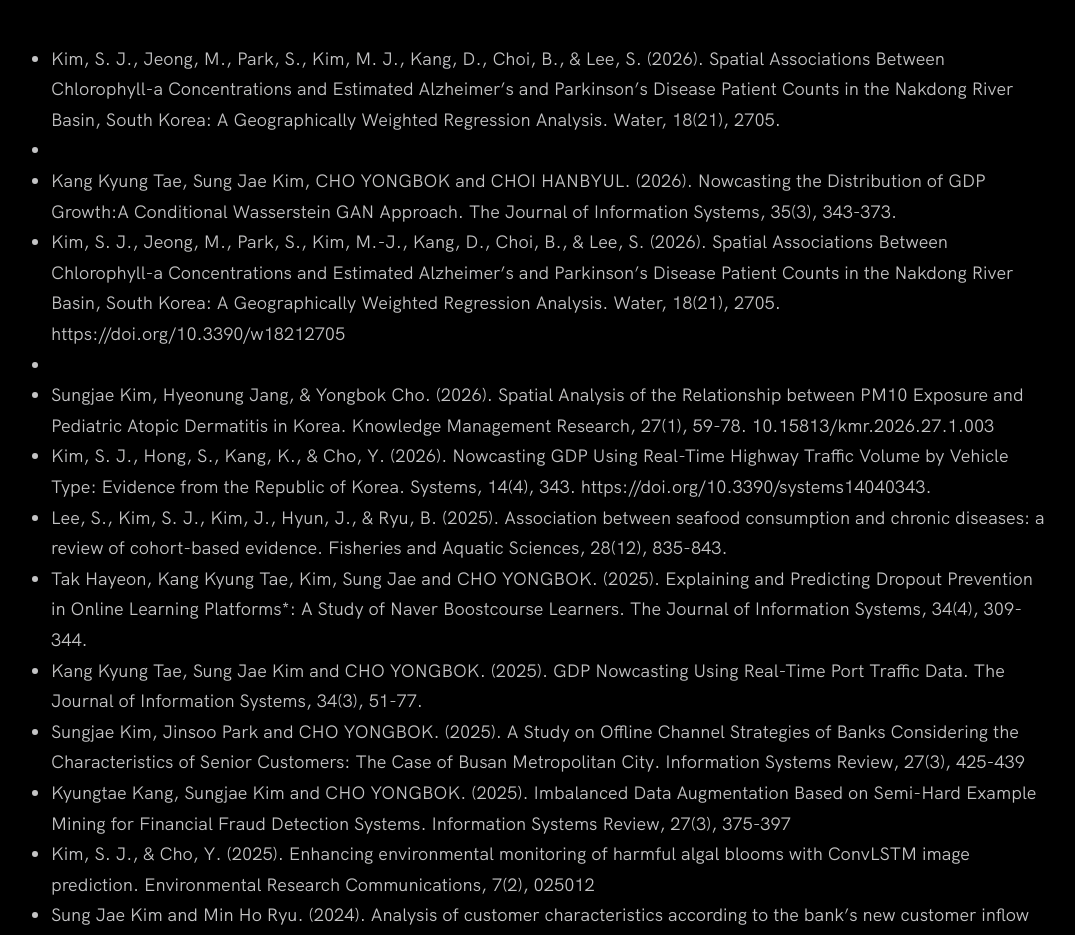
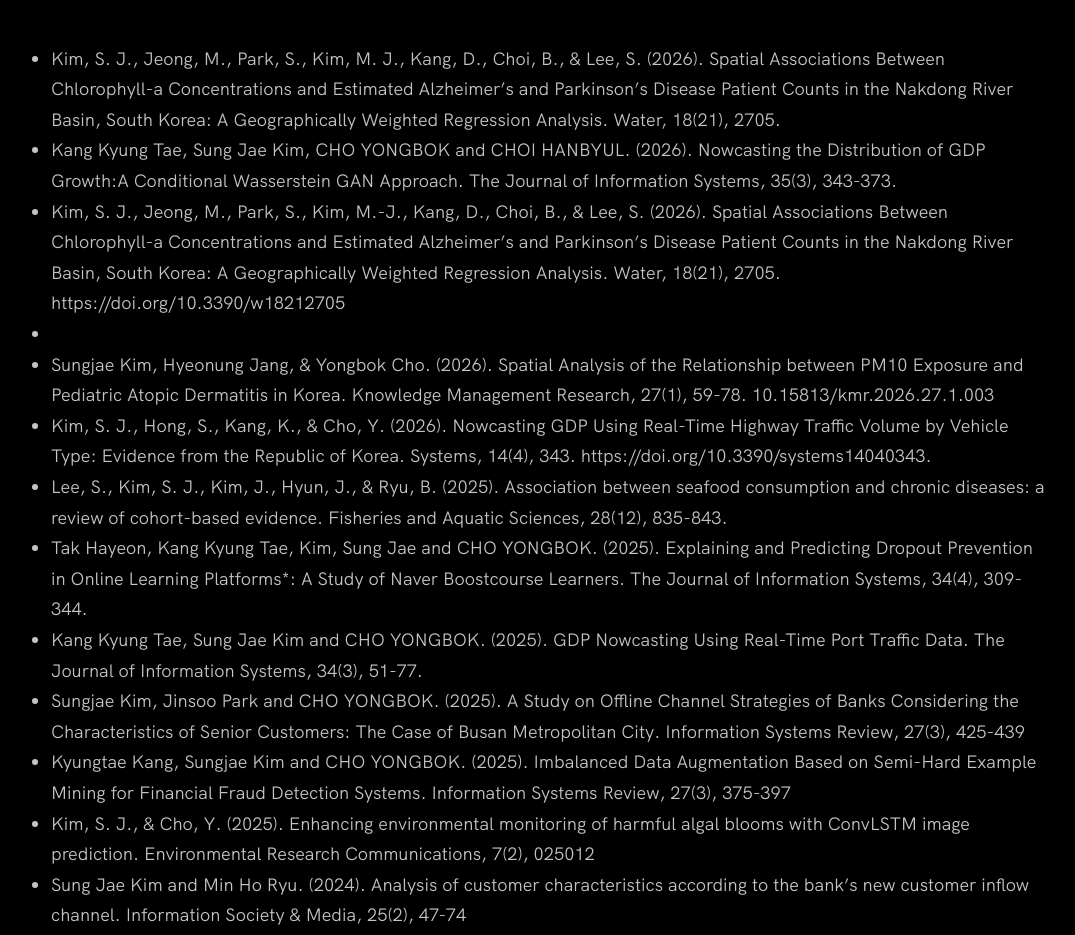
Before and after one commit to SJKim5/sjkim5.github.io, a plain HTML site: page index.html in a window 1280 px wide. Shown: the part 1680-2615 px from the top of the page, without its empty margins (89-1164 px from the left). Drawn offline with Linux system fonts and the light colour scheme.

Commit message:
Update index.html

```diff
--- a/index.html
+++ b/index.html
@@ -84,7 +84,7 @@
           <div class="publication__box">
             <div class="publication__text">
               <ul class="publication__list">
-                <li>Kim, S. J., Jeong, M., Park, S., Kim, M. J., Kang, D., Choi, B., & Lee, S. (2026). Spatial Associations Between Chlorophyll-a Concentrations and Estimated Alzheimer’s and Parkinson’s Disease Patient Counts in the Nakdong River Basin, South Korea: A Geographically Weighted Regression Analysis. Water, 18(21), 2705.<li>
+                <li>Kim, S. J., Jeong, M., Park, S., Kim, M. J., Kang, D., Choi, B., & Lee, S. (2026). Spatial Associations Between Chlorophyll-a Concentrations and Estimated Alzheimer’s and Parkinson’s Disease Patient Counts in the Nakdong River Basin, South Korea: A Geographically Weighted Regression Analysis. Water, 18(21), 2705.</li>
                 <li>Kang Kyung Tae, Sung Jae Kim, CHO YONGBOK and CHOI HANBYUL. (2026). Nowcasting the Distribution of GDP Growth:A Conditional Wasserstein GAN Approach. The Journal of Information Systems, 35(3), 343-373.</li>
                 <li>Kim, S. J., Jeong, M., Park, S., Kim, M.-J., Kang, D., Choi, B., & Lee, S. (2026). Spatial Associations Between Chlorophyll-a Concentrations and Estimated Alzheimer’s and Parkinson’s Disease Patient Counts in the Nakdong River Basin, South Korea: A Geographically Weighted Regression Analysis. Water, 18(21), 2705. https://doi.org/10.3390/w18212705<li>
                 <li>Sungjae Kim, Hyeonung Jang, & Yongbok Cho. (2026). Spatial Analysis of the Relationship between PM10 Exposure and Pediatric Atopic Dermatitis in Korea. Knowledge Management Research, 27(1), 59-78. 10.15813/kmr.2026.27.1.003</li>
```
